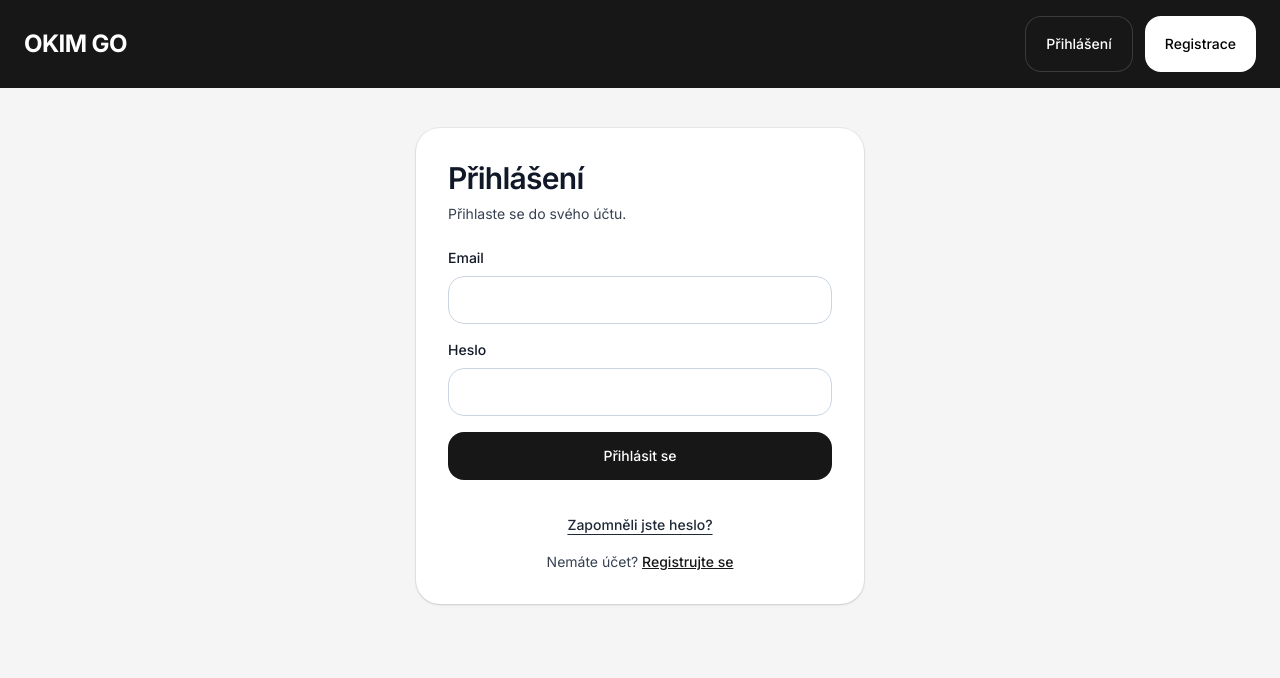
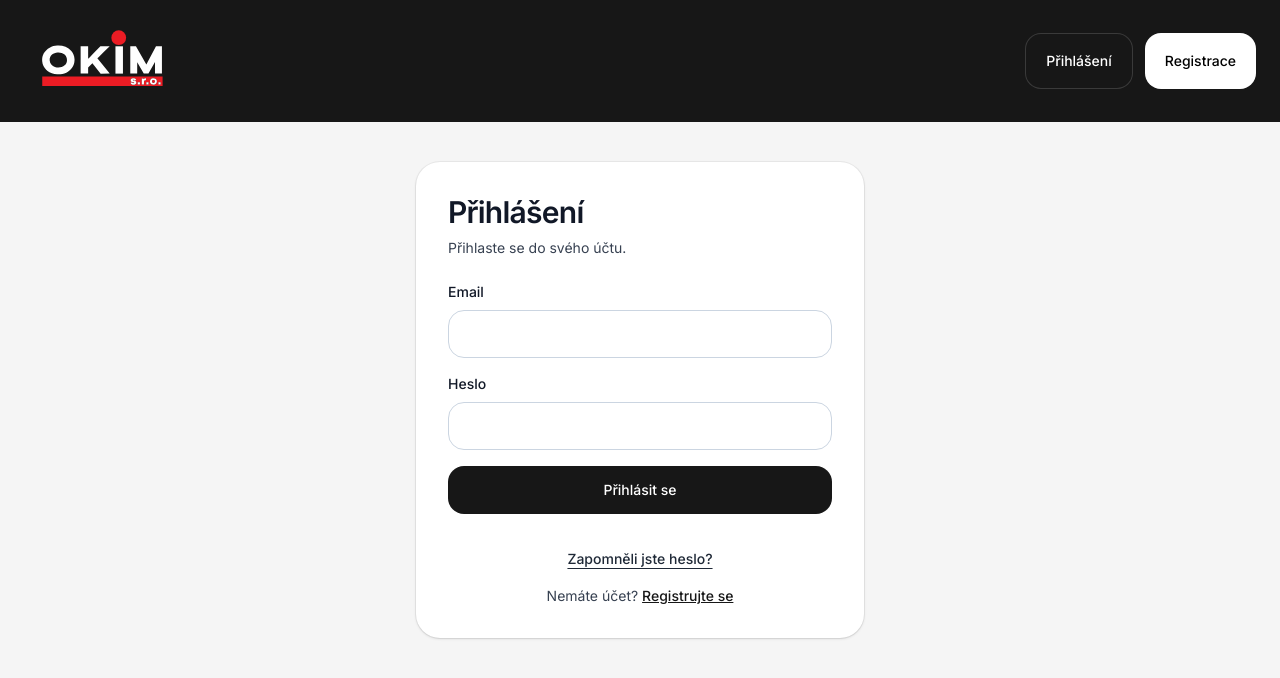
Before and after one commit to mrockofficialytb-cloud/okim-go, a Next.js app: page /prihlaseni in a window 1280 px wide. Shown: the top 678 px of the page. Built offline with nearby package versions, Linux system fonts and the light colour scheme; no server answers.

Commit message:
replace OKIM GO text with logo and fix admin cars form toggle

```diff
--- a/src/components/site-header.tsx
+++ b/src/components/site-header.tsx
@@ -1,6 +1,7 @@
 import Link from "next/link";
 import { auth } from "@/auth";
 import UserMenu from "@/components/user-menu";
+import Image from "next/image";
 
 export default async function SiteHeader() {
   const session = await auth();
@@ -9,12 +10,15 @@
   return (
     <header className="relative z-40 bg-[#171717] px-4 py-4 text-white sm:px-6">
       <div className="mx-auto flex w-full max-w-7xl flex-col gap-4 lg:flex-row lg:items-center lg:justify-between">
-        <Link
-          href="/"
-          className="text-2xl font-bold tracking-tight text-white"
-        >
-          OKIM GO
-        </Link>
+       <Link href="/" className="flex items-center">
+  <Image
+    src="/logo-okim.svg"
+    alt="OKIM GO"
+    width={160}
+    height={36}
+    priority
+  />
+</Link>
 
         <div className="flex flex-wrap items-center gap-2 sm:gap-3 lg:justify-end">
           {!user ? (
```
Also changed, not shown: public/logo-okim.svg (added).
